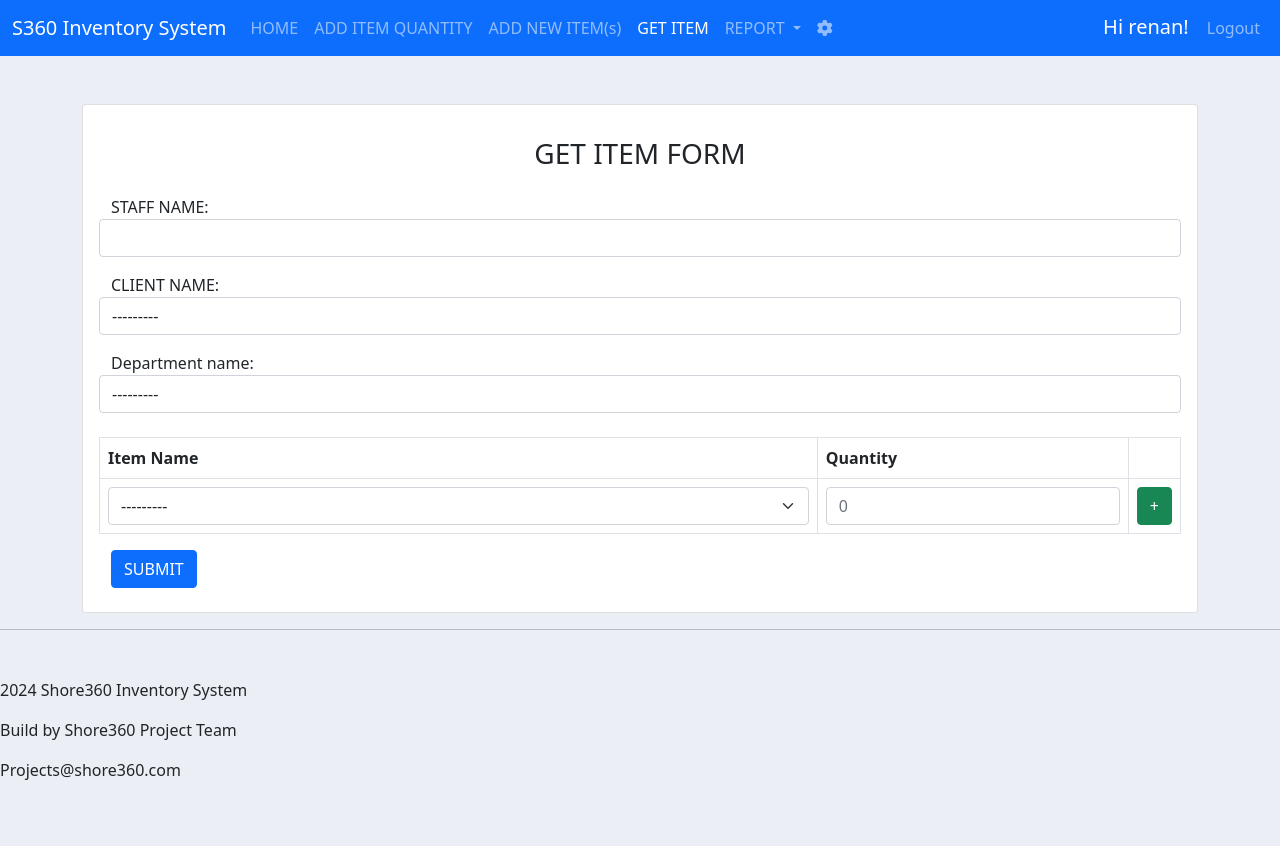
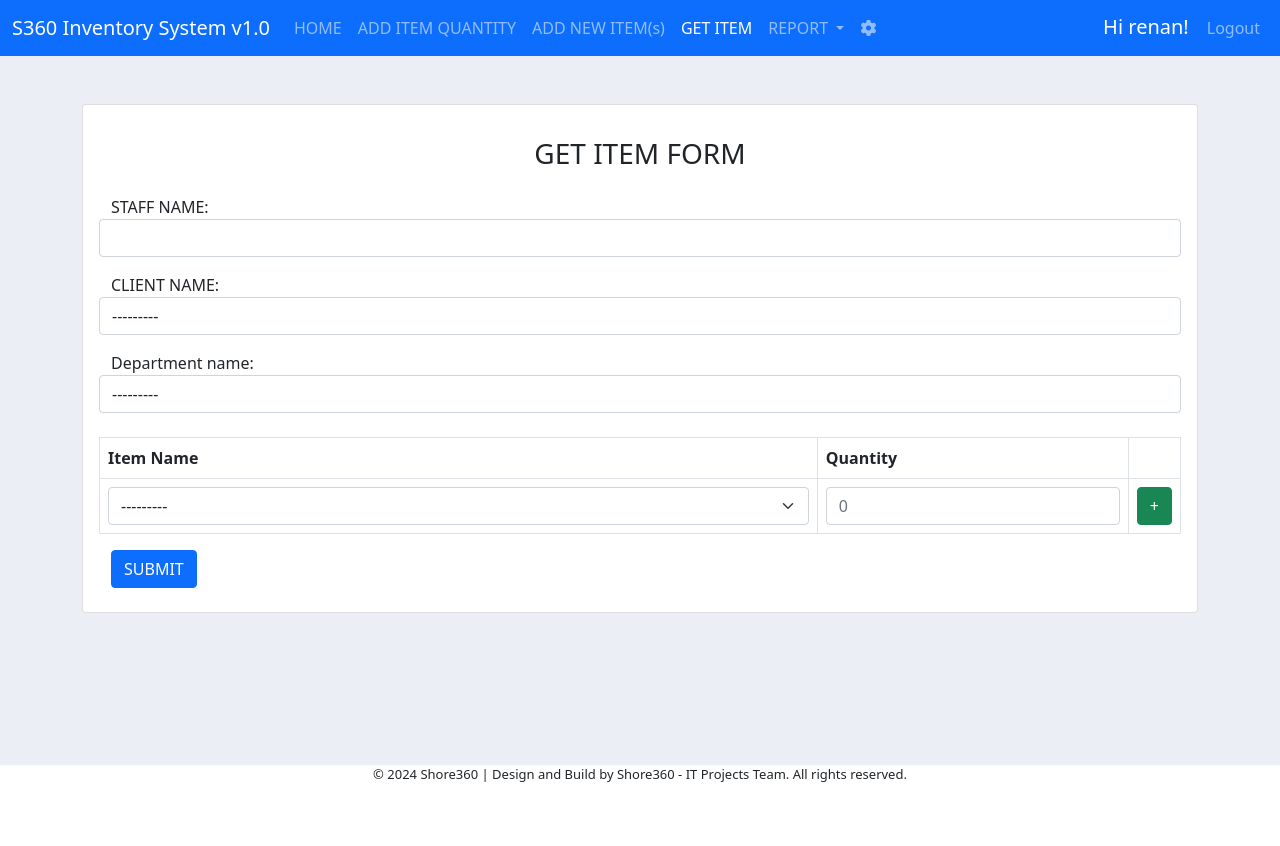
Before and after one commit to renzo031109/Inventory-System, a Django app: page / in a window 1280 px wide. After the commit the page ends 782 px from the top, so only its background shows below. Run offline with Django 5.2, Linux system fonts and the light colour scheme; a user stored in the database is signed in; data comes from the database, SQL or seed files in the repository; both versions use the stored data as it was after the commit; some libraries are stand-ins or nearby versions.

Commit message:
fixed footer

```diff
--- a/static/style.css
+++ b/static/style.css
@@ -31,4 +31,12 @@ body{
    text-align: center
 } *
 
-.myfooter{ align-content: center; } /* one-line vertical centering */
+footer{
+background-color: #FFF;
+font-size: small;
+position: fixed;
+bottom: 0px;
+width: 400px;
+text-align: center;
+width: 100%;
+} /* one-line vertical centering */
--- a/templates/base.html
+++ b/templates/base.html
@@ -51,14 +51,12 @@
     {% block custom_js %}{% endblock %}
 
 
-    <hr>
+
 
     <footer>
-      <div class="justify-content-center mt-5 pb-5">
-      <p>2024 Shore360 Inventory System </p>
-      <p>Build by Shore360 Project Team</p>
-      <p>Projects@shore360.com</p>
-    </div>
+      <div id="myfooter">
+      <p >© 2024 Shore360 | Design and Build by Shore360 - IT Projects Team. All rights reserved. </p>
+      </div>
     </footer>
 
 
--- a/templates/navbar.html
+++ b/templates/navbar.html
@@ -1,7 +1,7 @@
 <nav class="navbar navbar-expand-lg navbar-dark bg-primary">
 
     <div class="container-fluid">
-      <a class="navbar-brand" href="">S360 Inventory System</a>
+      <a class="navbar-brand" href="">S360 Inventory System v1.0</a>
       <button class="navbar-toggler" type="button" data-bs-toggle="collapse" data-bs-target="#navbarSupportedContent" aria-controls="navbarSupportedContent" aria-expanded="false" aria-label="Toggle navigation">
         <span class="navbar-toggler-icon"></span>
       </button>
```
Also changed, not shown: db.sqlite3.
